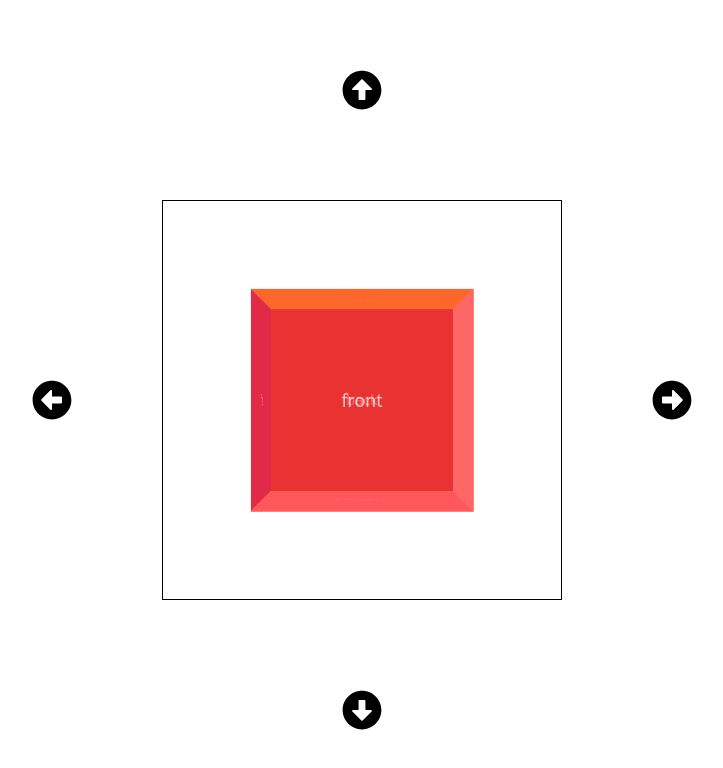
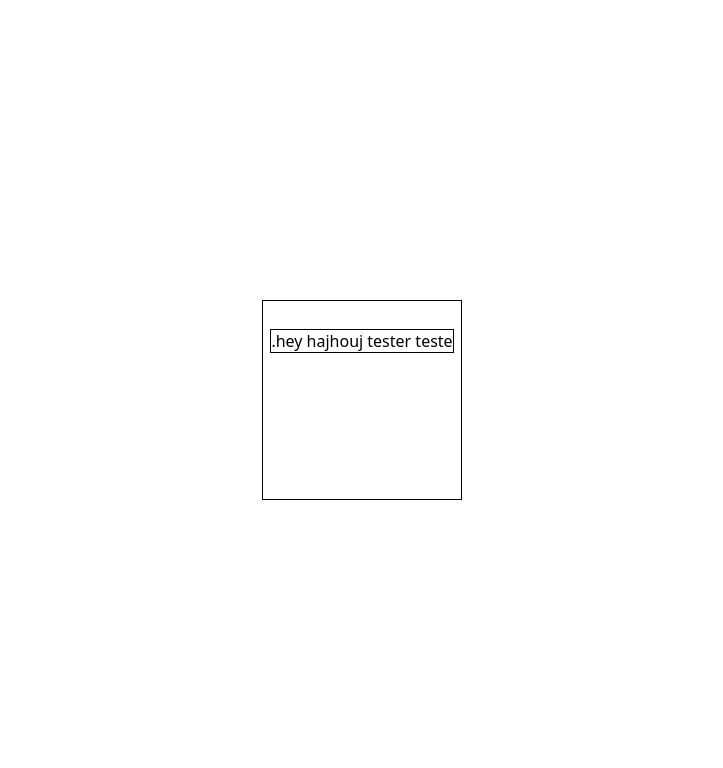
Before and after one commit to ALAAHAJHOUJ/Pratique2, a React (Vite) app: page / in a window 1280 px wide. Shown: the top 768 px of the page, without its empty margins (278-1001 px from the left). Built offline with nearby package versions, Linux system fonts and the light colour scheme.

Commit message:
changement dans le projet

```diff
--- /dev/null
+++ b/src/App35.jsx
@@ -0,0 +1,90 @@
+import React, { useState } from 'react'
+
+function App35() {
+  const [liste,setListe]=useState([{id:1}])
+  const Ajouter=()=>{
+    if(liste.length==6) {
+        return
+    }
+
+    setListe((prev)=>{
+        return [...prev,{id:prev[prev.length-1].id+1}]
+    })
+  }
+
+
+  const tester=()=>{
+    class User{
+      login=false
+      constructor(username,password){
+        this.password=password;
+        this.username=username;
+      }
+
+
+
+      Login(){
+        this.login=true
+      }
+
+      Logout(){
+        this.login=false
+      }
+    }
+
+
+    const tableau=[]
+    for(let i=1;i<10;i++){
+          const user=new User(`User:${i}`,Math.floor((Math.random()*10)))
+          tableau.push(user)
+    }
+
+    console.log(tableau)
+  }
+
+
+  const tester1=()=>{
+     for(var i=0;i<10;i++){
+      setTimeout(() => {
+          console.log(i)
+      }, 1000);
+     }
+  }
+
+
+  const parenth=()=>{
+    const resultat=[]
+    const Aux=[]
+
+    const parenth1=()=>{
+      if(Aux.length==6) return resultat.push([...Aux])
+
+      Aux.push("(")
+      parenth1()
+      Aux.pop()
+
+
+      Aux.push(")")
+      parenth1()
+      Aux.pop()
+    }
+
+    parenth1()
+
+    const resultat1=resultat.map((ele,key)=>{
+      return ele.join("")
+    })
+
+    console.log(resultat1)
+  }
+
+
+
+  return (
+     <div onClick={parenth} style={{direction:"rtl",textAlign:"center"}} className='border w-[200px] h-[200px] box-border pt-7'>
+           <span className='border'>hey hajhouj tester teste.</span>
+     </div>
+  )
+}
+
+export default App35
--- a/src/main.jsx
+++ b/src/main.jsx
@@ -14,8 +14,9 @@ import App1919 from './App1919'
 import Cube from './Cube.jsx'
 import Tester from './Tester.jsx'
 import Pratiquer from './pratiquer.jsx'
+import App35 from './App35.jsx'
 
 
 createRoot(document.getElementById('root')).render(
-   <Cube></Cube>
+   <App35></App35>
 )
```
